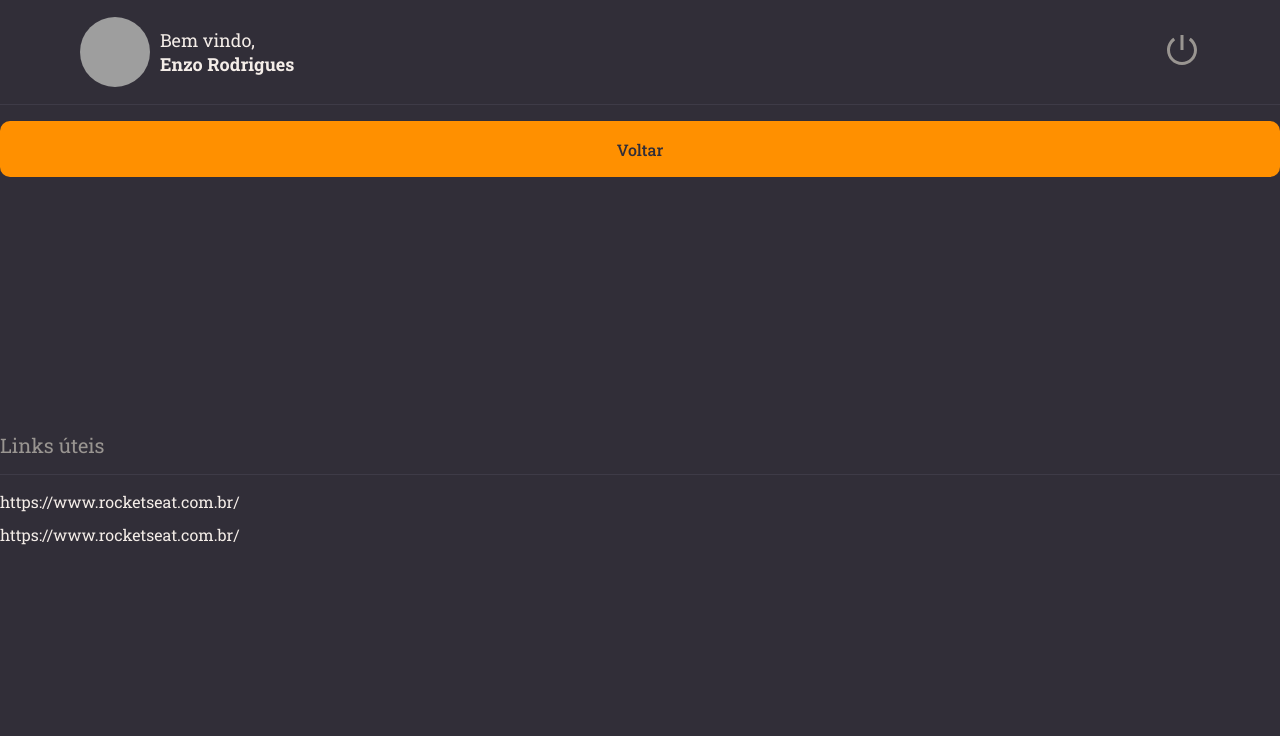
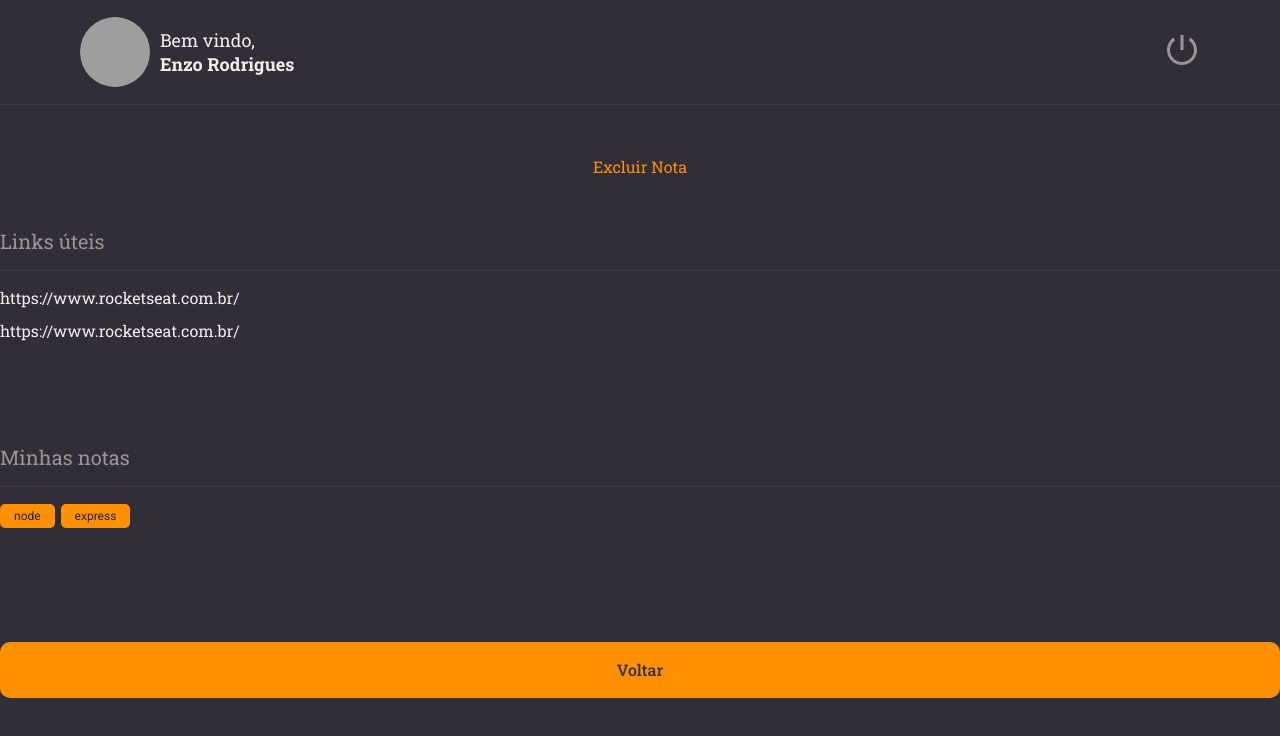
Before and after one commit to Rodriguessz/Explorer-Rocketseat, a React (Vite) app in the folder stage09/rockeatnotes/: page / in a window 1280 px wide. Shown: the top 736 px of the page. Built offline with nearby package versions, Linux system fonts and the light colour scheme; grey boxes are pictures that could not be loaded.

Commit message:
Button Text and Tag Components

```diff
--- a/stage09/rockeatnotes/src/components/Button/styles.js
+++ b/stage09/rockeatnotes/src/components/Button/styles.js
@@ -24,5 +24,5 @@ export const Container = styled.button`
         cursor: not-allowed;
     }
 
-    grid-area: content;
+
 `
--- /dev/null
+++ b/stage09/rockeatnotes/src/components/ButtonText/index.jsx
@@ -0,0 +1,12 @@
+import { Container } from "./styles";
+
+
+export const ButtonText = ({ title, ...rest }) => {
+    return(
+        <>
+            <Container  type="button" {...rest}>
+                {title}
+            </Container>
+        </>
+    );
+}
--- /dev/null
+++ b/stage09/rockeatnotes/src/components/ButtonText/styles.js
@@ -0,0 +1,12 @@
+import styled from "styled-components";
+
+
+export const Container = styled.button`
+
+    background: none;
+    color: ${({theme}) => theme.COLORS.ORANGE};
+
+    border:none;
+    font-size: 1.6rem;
+
+`
--- /dev/null
+++ b/stage09/rockeatnotes/src/components/Tag/index.jsx
@@ -0,0 +1,14 @@
+import { Container } from "./styles";
+
+
+export const Tag = ({title}) => {
+    return(
+        <>
+
+            <Container>
+                {title}
+            </Container>
+
+        </>
+    )
+}
--- /dev/null
+++ b/stage09/rockeatnotes/src/components/Tag/styles.js
@@ -0,0 +1,17 @@
+import  styled from 'styled-components'
+
+export const Container = styled.span`
+
+    font-size: 1.2rem;
+    font-family: 'Roboto', serif;
+    padding: 0.5rem 1.4rem;
+
+    border-radius: .5rem;
+
+    margin-right: 6px;
+
+    color: ${({theme}) => theme.COLORS.BACKGROUND_900};
+    background-color: ${({theme}) => theme.COLORS.ORANGE};
+
+
+`
--- a/stage09/rockeatnotes/src/pages/details/index.jsx
+++ b/stage09/rockeatnotes/src/pages/details/index.jsx
@@ -1,7 +1,9 @@
 //Styled-components
 import { Button } from "../../components/Button"
+import { ButtonText } from "../../components/ButtonText"
 import { Header } from "../../components/Header"
 import { Section } from "../../components/Section"
+import { Tag } from "../../components/Tag"
 
 import { Container , Links } from "./styles"
 
@@ -13,11 +15,18 @@ export function Details(){
       <Container>
         <Header />
 
+        <ButtonText title="Excluir Nota"/>
+
         <Section title="Links úteis" >
             <Links>
               <li>https://www.rocketseat.com.br/</li>
               <li>https://www.rocketseat.com.br/</li>
             </Links>
+        </Section>
+
+        <Section title="Minhas notas" >
+          <Tag title="node"/>
+          <Tag title="express"/>
         </Section>
 
 
```
